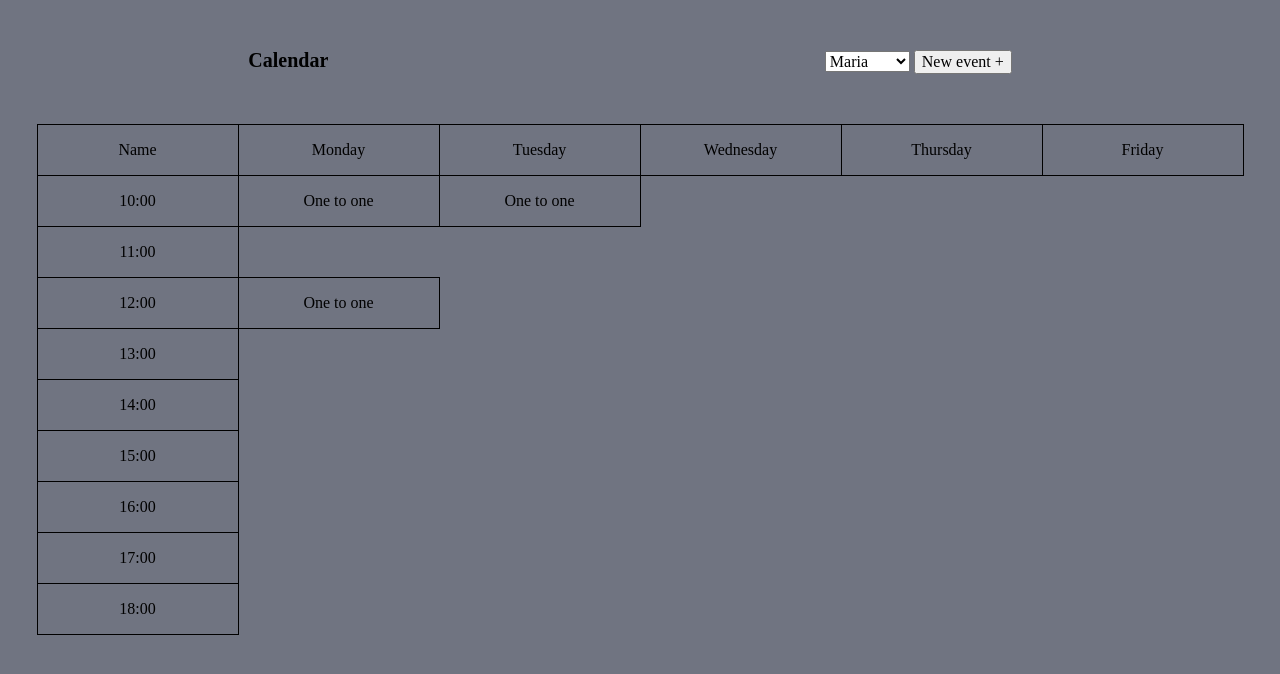
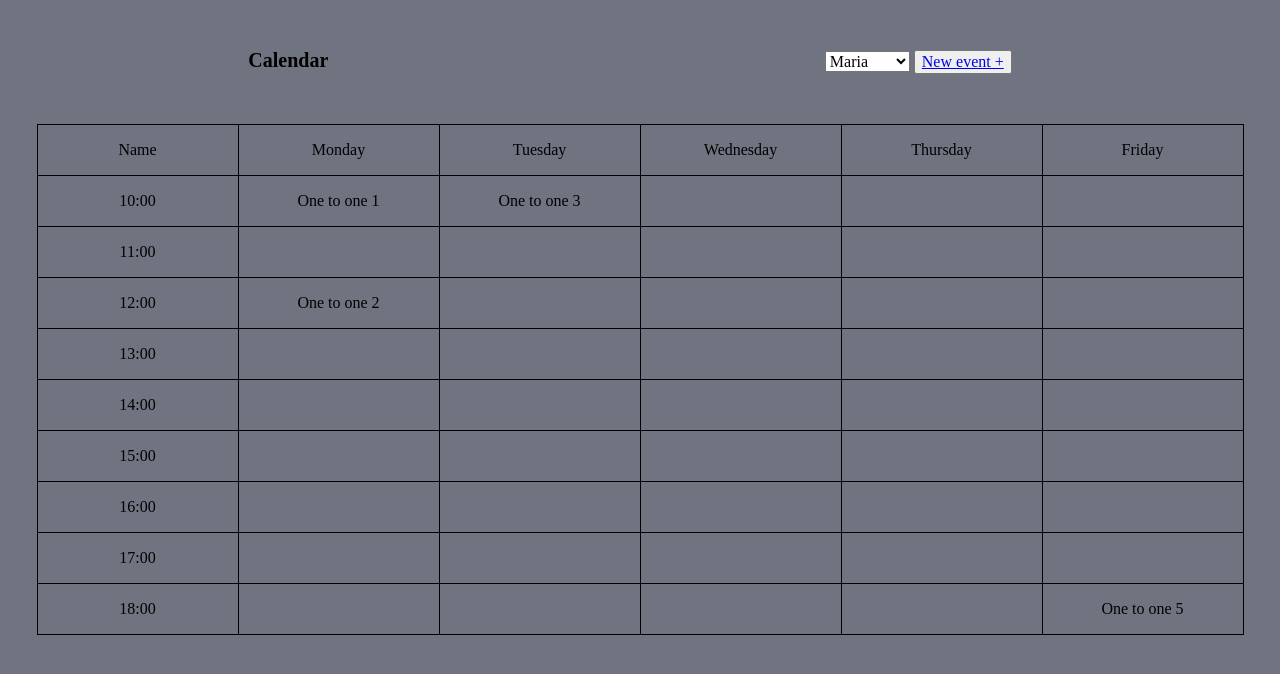
Before and after one commit to HelloWoooooorld/Calendar-meet, a website built with webpack: page src/index.html in a window 1280 px wide. Built offline with nearby package versions, Linux system fonts and the light colour scheme.

Commit message:
fir work table

```diff
--- a/src/index.html
+++ b/src/index.html
@@ -19,7 +19,7 @@
         <option value="Jonh">Jonh</option>
         <option value="Anastasia">Anastasia</option>
       </select>
-      <button class="header__btn">New event +</button>
+      <button class="header__btn"><a href="new-event.html">New event +</a></button>
     </div>
   </header>
   <main class='main' id="root">
--- a/src/js/render/render-calendar.js
+++ b/src/js/render/render-calendar.js
@@ -11,33 +11,32 @@ const table = {
     '17:00',
     '18:00'
   ],
-  Monday: [{ time: '10:00', user: 'Maria', title: 'One to one' }, { time: '12:00', user: 'Maria', title: 'One to one' }],
-  Tuesday: [{ time: '10:00', user: 'Maria', title: 'One to one' }],
+  Monday: [{ time: '10:00', user: 'Maria', title: 'One to one 1' }, { time: '12:00', user: 'Maria', title: 'One to one 2' }],
+  Tuesday: [{ time: '10:00', user: 'Maria', title: 'One to one 3' }],
   Wednesday: [],
   Thursday: [],
-  Friday: []
+  Friday: [{ time: '18:00', user: 'Maria', title: 'One to one 5' }]
 };
 
 function createTable() {
   const tableHead = document.getElementById('tableHead');
   const tableBody = document.getElementById('tableBody');
 
-  // eslint-disable-next-line array-callback-return
-  table.time.map((time) => {
+  table.time.forEach((time) => {
     let row = document.createElement('tr');
     tableBody.append(row);
     row.innerHTML += `<th>${time}</th>`;
-    // eslint-disable-next-line array-callback-return
-    days.map((day) => {
-      // eslint-disable-next-line no-return-assign
-      table[day].filter((item) => item.time === time
-        ? (row.innerHTML += `<td/>${item.title}</td>`)
-        : (row.innerHTML += ''));
+    days.forEach((day) => {
+      const eventInDay = table[day].filter(eventObj => eventObj.time === time);
+      if (eventInDay.length >= 0 && eventInDay[0]) {
+        row.innerHTML += `<td>${eventInDay[0].title}</td>`;
+      } else {
+        row.innerHTML += '<td></td>';
+      }
     });
   });
 
-  // eslint-disable-next-line array-callback-return
-  days.map((day) => {
+  days.forEach((day) => {
     tableHead.innerHTML += `<th>${day}</th>`;
   });
 }
```
